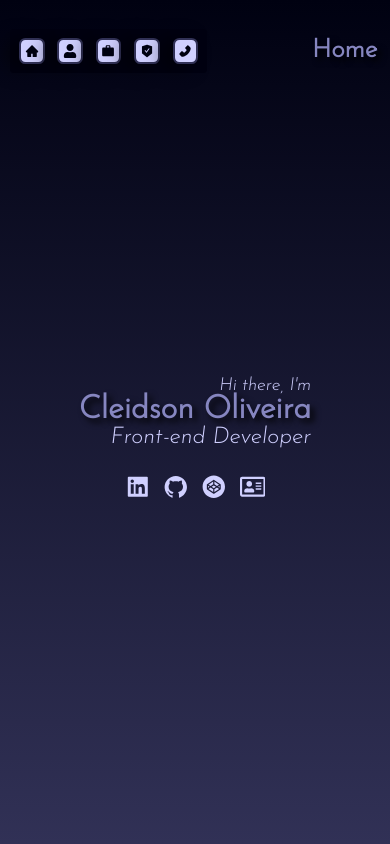
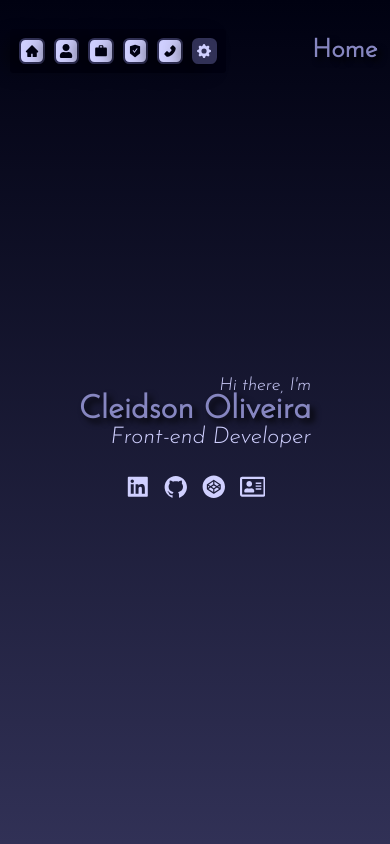
Before and after one commit to Cleidson-Oliveira/portfolio, a React (Vite) app: page / in a window 390 px wide. Shown: the top 844 px of the page. Built offline with nearby package versions, Linux system fonts and the light colour scheme.

Commit message:
aside transform in menu while mobile devices

```diff
--- a/src/App.tsx
+++ b/src/App.tsx
@@ -5,14 +5,29 @@ import { LanguageContextProvider } from "./contexts/Language/LanguageProvider";
 
 import style from "../styles/style.module.scss"
 import "../styles/global.scss";
+import { useEffect, useState } from "react";
+import { useMediaQuery } from "react-responsive";
 
 function App () {
+
+  const [showAsidelikeMenuMobile, setShowAsideLikeMenuMobile] = useState(false);
+
+  const laptopScreen = useMediaQuery({ query: '(min-width: 992px)' });
+
+  const controlerMenuMobile = () => {
+    setShowAsideLikeMenuMobile(prevState => !prevState);
+  }
+
+  useEffect(()=>{
+    console.log(showAsidelikeMenuMobile, laptopScreen)
+  },[showAsidelikeMenuMobile, laptopScreen])
+
   return (
     <LanguageContextProvider>
       <div className={style.conteiner}>
-        <ResponsiveNavigation />
-        <Aside />
-        <Main/>
+        <ResponsiveNavigation controlerMenuMobile={controlerMenuMobile}/>
+        {(laptopScreen || showAsidelikeMenuMobile) && <Aside controlerMenuMobile={controlerMenuMobile}/>}
+        <Main />
       </div>
     </LanguageContextProvider>
   )
--- a/src/components/Community/Aside/index.tsx
+++ b/src/components/Community/Aside/index.tsx
@@ -4,10 +4,18 @@ import { PageConfig } from "../../Population/PageConfig";
 import Footer from "../Footer";
 
 import style from "./style.module.scss";
+import { Button } from "../../Organism/Button";
+import { MdClose } from "react-icons/md";
 
-export default function Aside () {
+interface AsideProps {
+    controlerMenuMobile: () => void
+}
+export default function Aside ({ controlerMenuMobile }: AsideProps) {
     return (
         <div className={style.wrapper}>
+            <div className={style.ButtonCloseAsideMobile}>
+                <Button onClick={controlerMenuMobile}><MdClose /></Button>
+            </div>
             <Header />
             <Navigation />
             <PageConfig />
--- a/src/components/Community/Aside/style.module.scss
+++ b/src/components/Community/Aside/style.module.scss
@@ -13,8 +13,25 @@
     height: 100vh;
 }
 
+.ButtonCloseAsideMobile {
+    display: none;
+}
+
 @media screen and ( max-width: 992px) {
     .wrapper {
-        display: none;
+        justify-content: center;
+        width: 100%;
+        background: linear-gradient(to bottom, var(--blue-dark), var(--grey-middle));
+        background-attachment: fixed;
+        background-repeat: no-repeat;
+        background-color: var(--blue-dark);
+        z-index: 10;
+    }
+
+    .ButtonCloseAsideMobile {
+        display: block;
+        position: absolute;
+        right: 2rem;
+        top: 3rem;
     }
 }
--- a/src/components/Community/Main/MainSessions/About/style.module.scss
+++ b/src/components/Community/Main/MainSessions/About/style.module.scss
@@ -1,7 +1,7 @@
 .about {
     display: flex;
     flex-direction: column;
-    padding: 4rem 2rem 3rem 4rem;
+    padding: 4rem 2rem 3rem 3rem;
     text-align: right;
 
     h2 {
--- a/src/components/Population/ResponsiveNavigation/index.tsx
+++ b/src/components/Population/ResponsiveNavigation/index.tsx
@@ -5,12 +5,18 @@ import { FaUser } from "react-icons/fa";
 import { MdWork } from "react-icons/md";
 
 import style from "./style.module.scss";
+import { BsFillGearFill } from "react-icons/bs";
 
-export default function ResponsiveNavigation () {
+interface ResponsiveNavigationProps {
+    controlerMenuMobile: () => void
+}
+
+export default function ResponsiveNavigation ({ controlerMenuMobile }: ResponsiveNavigationProps) {
 
     const handleFocus = (n: number) => {
         window.scrollTo(0, window.innerHeight * n)
     }
+
     return (
         <nav className={style.menu}>
             <Button onClick={() => {handleFocus(0)}}>
@@ -32,6 +38,10 @@ export default function ResponsiveNavigation () {
             <Button onClick={() => {handleFocus(4)}}>
                 <AiFillPhone />
             </Button>
+
+            <Button onClick={() => {controlerMenuMobile()}}>
+                <BsFillGearFill />
+            </Button>
         </nav>
     )
 }
--- a/src/components/Population/ResponsiveNavigation/style.module.scss
+++ b/src/components/Population/ResponsiveNavigation/style.module.scss
@@ -3,14 +3,14 @@
     flex-direction: row;
     justify-content: center;
     align-items: center;
-    gap: 1rem;
+    gap: .7rem;
     position: fixed;
     top: 2.3rem;
     left: 10px;
     z-index: 10;
     border-radius: .3rem;
     padding: .7rem;
-    background: var(--blue-dark);
+    background-color: var(--blue-dark);
 
     button:hover::after {
         position: absolute;
@@ -24,5 +24,13 @@
 @media screen and ( max-width: 992px) {
     .menu {
         display: flex;
+
+        & button:last-child {
+            background-color: var(--grey-middle);
+
+            svg {
+                color: var(--blue-light);
+            }
+        }
     }
 }
```
